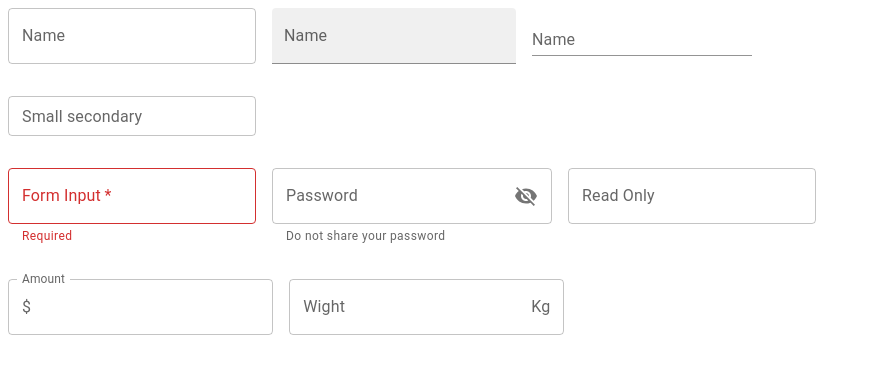
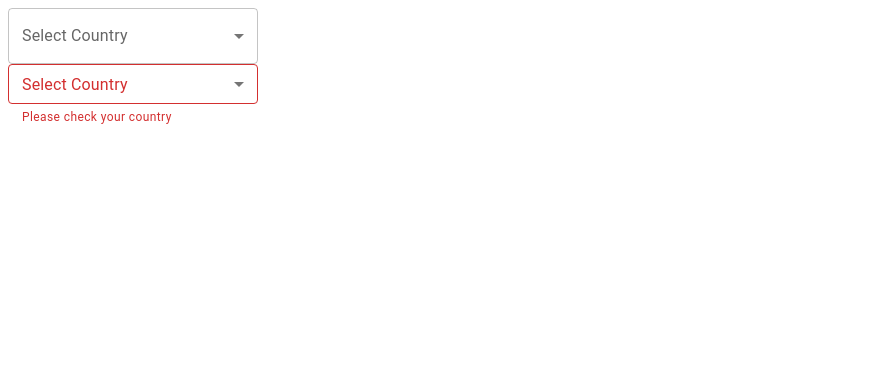
Before and after one commit to AhmadIkbalDjaya/Belajar-Mui, a React (Vite) app: page / in a window 1280 px wide. Shown: the top 374 px of the page, without its empty margins (0-871 px from the left). Built offline with nearby package versions, Linux system fonts and the light colour scheme.

Commit message:
8-Select

```diff
--- a/src/App.jsx
+++ b/src/App.jsx
@@ -1,5 +1,6 @@
 import "./App.css";
-import { MuiTextField } from "./components/MuiTextField";
+import { MuiSelect } from "./components/MuiSelect";
+// import { MuiTextField } from "./components/MuiTextField";
 // import { MuiButton } from "./components/MuiButton";
 // import { MuiTypography } from "./components/MuiTypography";
 
@@ -8,7 +9,8 @@
     <>
       {/* <MuiTypography /> */}
       {/* <MuiButton /> */}
-      <MuiTextField />
+      {/* <MuiTextField /> */}
+      <MuiSelect />
     </>
   );
 }
--- /dev/null
+++ b/src/components/MuiSelect.jsx
@@ -0,0 +1,54 @@
+import { Box, TextField, MenuItem } from "@mui/material";
+import { useState } from "react";
+
+export const MuiSelect = () => {
+  const [country, setCountry] = useState("");
+  const [countries, setCountries] = useState([]);
+  console.log(country);
+  console.log(countries);
+  const handleChangeCountry = (event) => {
+    setCountry(event.target.value);
+  };
+  const handleChangeCountries = (event) => {
+    const value = event.target.value;
+    setCountries(typeof value === "string" ? value.split(",") : value);
+  };
+  return (
+    <>
+      <Box width="250px">
+        <TextField
+          label="Select Country"
+          select
+          value={country}
+          onChange={handleChangeCountry}
+          fullWidth
+        >
+          <MenuItem value="ID">Indonesia</MenuItem>
+          <MenuItem value="IN">India</MenuItem>
+          <MenuItem value="US">USA</MenuItem>
+        </TextField>
+      </Box>
+
+      <Box width="250px">
+        <TextField
+          label="Select Country"
+          select
+          value={countries}
+          onChange={handleChangeCountries}
+          fullWidth
+          SelectProps={{
+            multiple: true,
+          }}
+          size="small"
+          color="secondary"
+          helperText="Please check your country"
+          error
+        >
+          <MenuItem value="ID">Indonesia</MenuItem>
+          <MenuItem value="IN">India</MenuItem>
+          <MenuItem value="US">USA</MenuItem>
+        </TextField>
+      </Box>
+    </>
+  );
+};
```
